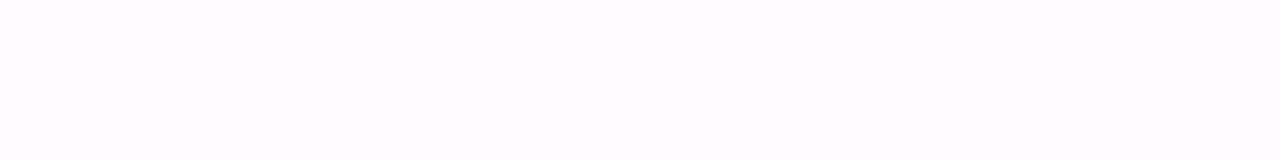
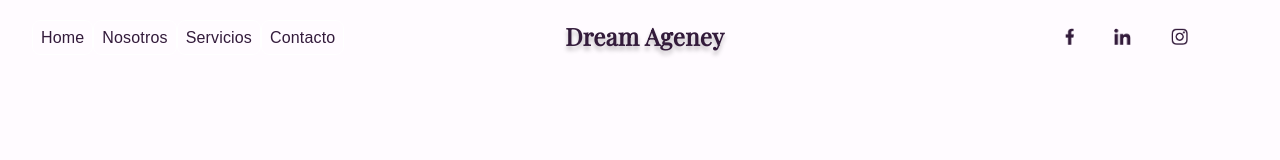
Before and after one commit to Wbahoque09/Parcial_I_Desarrollo_Web, a plain HTML site: page index.html in a window 1280 px wide. Drawn offline with nearby package versions, Linux system fonts and the light colour scheme; a web font is replaced by a local one.

Commit message:
Se termina parte del navbar en vista web

```diff
--- a/index.html
+++ b/index.html
@@ -8,6 +8,41 @@
     <title>Document</title>
 </head>
 <body>
+    <nav>
+        <img src="./assets/Imágenes-Rúbrica-1er-corte-martes-Landing-Page/Rúbrica 1er corte martes- Landing Page/icon_menu.svg" alt="menu" class="img-menu">
+        <div class="navbar-left">
+            <ul>
+                <li>
+                    <a href="/">Home</a>
+                </li>
+                <li>
+                    <a href="/">Nosotros</a>
+                </li>
+                <li>
+                    <a href="/">Servicios</a>
+                </li>
+                <li>
+                    <a href="/">Contacto</a>
+                </li>
+            </ul>
 
+        </div>
+
+        <h3>Dream Ageney</h3>
+
+        <div class="navbar-right">
+            <ul>
+                <li class="navbar-img">
+                    <img src="./assets/Imágenes-Rúbrica-1er-corte-martes-Landing-Page/Rúbrica 1er corte martes- Landing Page/Group 9.png" alt="facebook" class="icono-face">
+                </li>
+                <li>
+                    <img src="./assets/Imágenes-Rúbrica-1er-corte-martes-Landing-Page/Rúbrica 1er corte martes- Landing Page/Group 10.png" alt="linkedIn" class="icono-link">
+                </li>
+                <li>
+                    <img src="./assets/Imágenes-Rúbrica-1er-corte-martes-Landing-Page/Rúbrica 1er corte martes- Landing Page/Group 11.png" alt="instagram" class="icono-insta">
+                </li>
+            </ul>
+        </div>
+    </nav>
 </body>
 </html>
--- a/style.css
+++ b/style.css
@@ -1,8 +1,79 @@
 @import url('https://fonts.googleapis.com/css2?family=Hind+Vadodara:wght@300;400;500;600;700&family=Playfair+Display&family=Poppins:wght@300&display=swap');
 
-
-
+:root{
+    --Morado: #331B3B;
+    --Morado2: rgba(51, 27, 59, 0.66);
+    --Morado3: #2d1127;
+    --White: #FFFFFF;
+    --sm: 15px;
+    --md: 17px;
+}
 
 body{
     background-color: #fffbff;
 }
+
+nav{
+    display: flex;
+    justify-content: space-between;
+    padding: 0 20px 0 24px;
+}
+
+.img-menu{
+    display: none;
+}
+
+.navbar-left, .navbar-right{
+    display: flex;
+}
+
+.navbar-left ul{
+    margin-left: 18px;
+    font-family: 'Hind Vadodara', sans-serif;
+    font-size: 16px;
+    line-height: 24px;
+    letter-spacing: 0.01em;
+}
+.navbar-left ul{
+    list-style: none;
+    padding: 0;
+    margin: 0;
+    display: flex;
+    align-items: center;
+    height: 60px;
+}
+
+.navbar-right ul{
+    list-style: none;
+    display: flex;
+    gap: 2.5rem;
+    align-items: center;
+    margin-right: 4rem;
+}
+
+.navbar-left ul li a{
+    text-decoration: none;
+    color: var(--Morado);
+    border: 1px solid var(--White);
+    padding: 8px;
+    border-radius: 8px;
+}
+.navbar-left ul li a:hover{
+    border: 1px solid var(--Morado3);
+    color: var(--Morado);
+    font-weight: 600;
+}
+
+nav h3{
+    margin-right: 5rem;
+    font-family: 'Playfair Display', serif;
+    font-size: 24px;
+    line-height: 8px;
+    letter-spacing: 0.01em;
+    color: var(--Morado);
+    text-shadow: 0px 4px 4px rgba(0, 0, 0, 0.25);
+}
+
+.icono-face,.icono-link,.icono-insta{
+    height: 17px;
+}
```
Also changed, not shown: assets/Imágenes-Rúbrica-1er-corte-martes-Landing-Page/Rúbrica 1er corte martes- Landing Page/icon_menu.svg (added).
